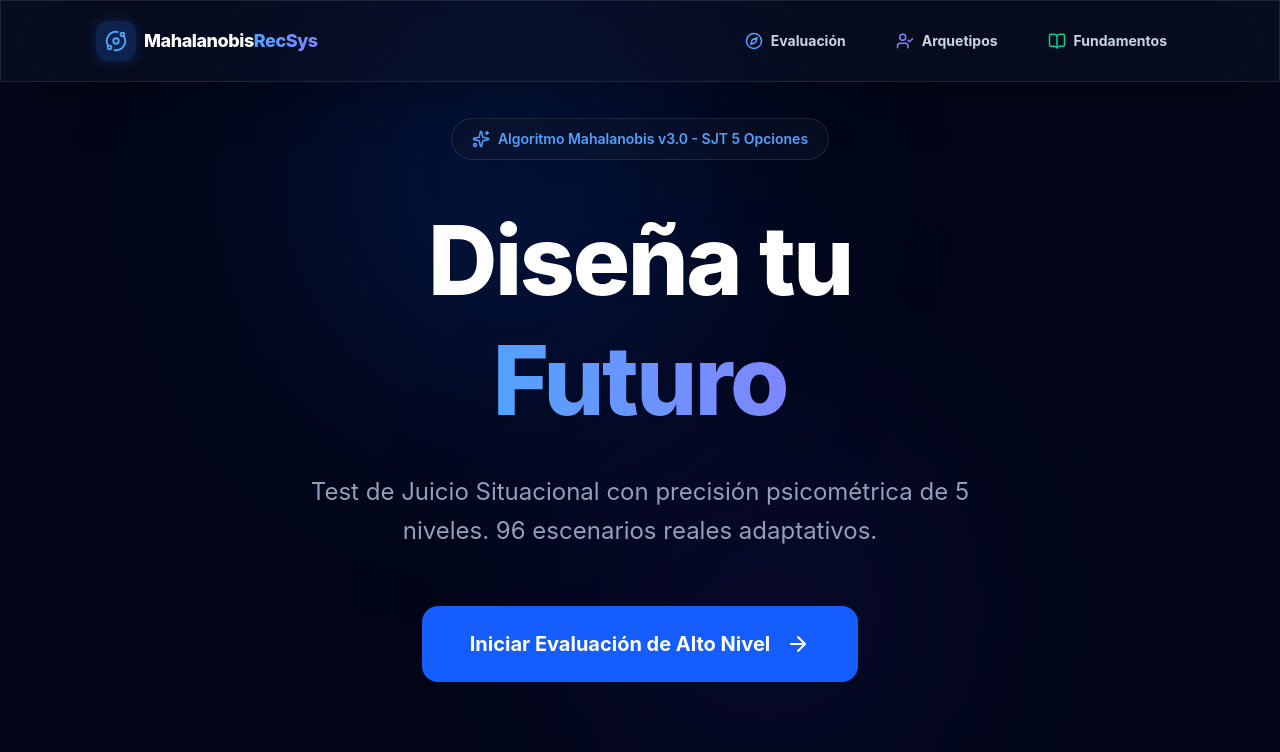
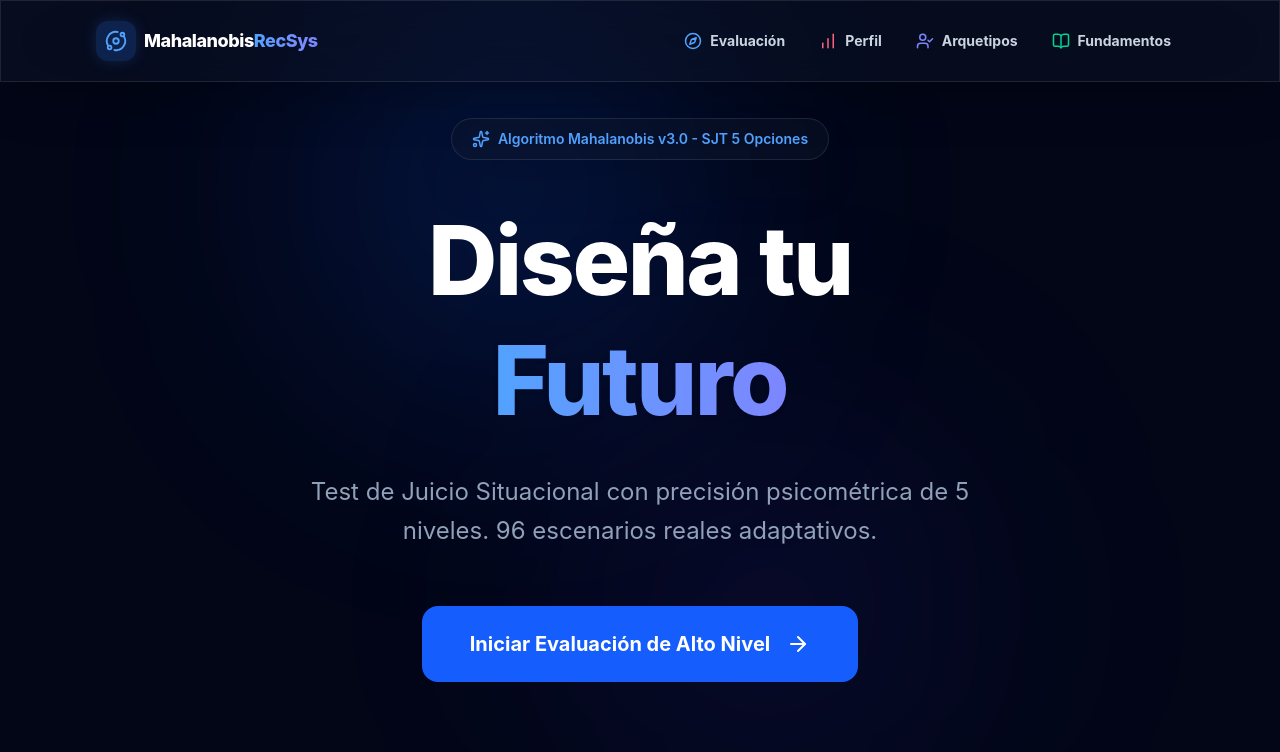
Before and after one commit to elisbanpaco/mahalanobis-career-recsys, a Next.js app in the folder client/: page / in a window 1280 px wide. Shown: the top 752 px of the page. Built offline with nearby package versions, Linux system fonts and the light colour scheme.

Commit message:
update layout | add Perfil Secction

```diff
--- a/client/src/app/layout.tsx
+++ b/client/src/app/layout.tsx
@@ -1,6 +1,6 @@
 import type { Metadata } from "next";
 import Link from "next/link";
-import { Compass, UserCheck, BookOpen, Orbit } from "lucide-react";
+import { Compass, UserCheck, BookOpen, Orbit, BarChart } from "lucide-react";
 import "./globals.css";
 
 export const metadata: Metadata = {
@@ -28,24 +28,31 @@ export default function RootLayout({
                 </span>
               </Link>
 
-              <div className="flex items-center gap-2 md:gap-4">
+              <div className="flex items-center gap-1 md:gap-2">
                 <Link
                   href="/"
-                  className="flex items-center gap-2 px-3 py-2 md:px-4 md:py-2 rounded-lg text-sm font-bold text-slate-300 hover:text-white hover:bg-white/10 transition-all border border-transparent hover:border-white/10"
+                  className="flex items-center gap-2 px-2 py-2 md:px-3 md:py-2 rounded-lg text-sm font-bold text-slate-300 hover:text-white hover:bg-white/10 transition-all border border-transparent hover:border-white/10"
                 >
                   <Compass size={18} className="text-blue-400" />
                   <span className="hidden md:block">Evaluación</span>
                 </Link>
                 <Link
+                  href="/perfil"
+                  className="flex items-center gap-2 px-2 py-2 md:px-3 md:py-2 rounded-lg text-sm font-bold text-slate-300 hover:text-white hover:bg-white/10 transition-all border border-transparent hover:border-white/10"
+                >
+                  <BarChart size={18} className="text-rose-400" />
+                  <span className="hidden md:block">Perfil</span>
+                </Link>
+                <Link
                   href="/arquetipo"
-                  className="flex items-center gap-2 px-3 py-2 md:px-4 md:py-2 rounded-lg text-sm font-bold text-slate-300 hover:text-white hover:bg-white/10 transition-all border border-transparent hover:border-white/10"
+                  className="flex items-center gap-2 px-2 py-2 md:px-3 md:py-2 rounded-lg text-sm font-bold text-slate-300 hover:text-white hover:bg-white/10 transition-all border border-transparent hover:border-white/10"
                 >
                   <UserCheck size={18} className="text-indigo-400" />
                   <span className="hidden md:block">Arquetipos</span>
                 </Link>
                 <Link
                   href="/fundamentos"
-                  className="flex items-center gap-2 px-3 py-2 md:px-4 md:py-2 rounded-lg text-sm font-bold text-slate-300 hover:text-white hover:bg-white/10 transition-all border border-transparent hover:border-white/10"
+                  className="flex items-center gap-2 px-2 py-2 md:px-3 md:py-2 rounded-lg text-sm font-bold text-slate-300 hover:text-white hover:bg-white/10 transition-all border border-transparent hover:border-white/10"
                 >
                   <BookOpen size={18} className="text-emerald-400" />
                   <span className="hidden md:block">Fundamentos</span>
```
